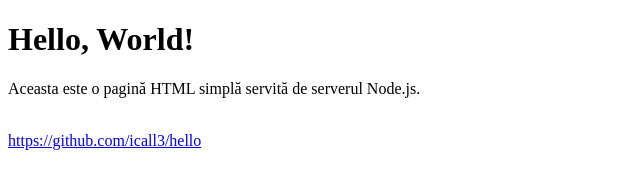
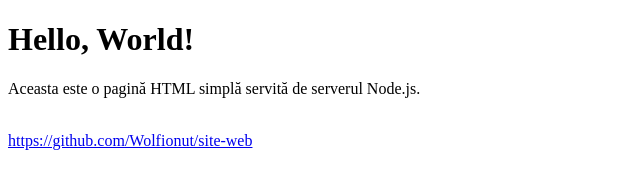
Before and after one commit to marchisionut/hello, a website: page public/index.html in a window 1280 px wide. Shown: the full height of the page, 0-640 px from the left. Drawn offline with Linux system fonts and the light colour scheme.

Commit message:
3rd commit

```diff
--- a/public/index.html
+++ b/public/index.html
@@ -9,6 +9,6 @@
     <h1>Hello, World!</h1>
     <p>Aceasta este o pagină HTML simplă servită de serverul Node.js.</p>
     <br/>
-    <a href="https://github.com/icall3/hello">https://github.com/icall3/hello</a>
+    <a href="https://github.com/icall3/hello">https://github.com/Wolfionut/site-web</a>
 </body>
 </html>
```
